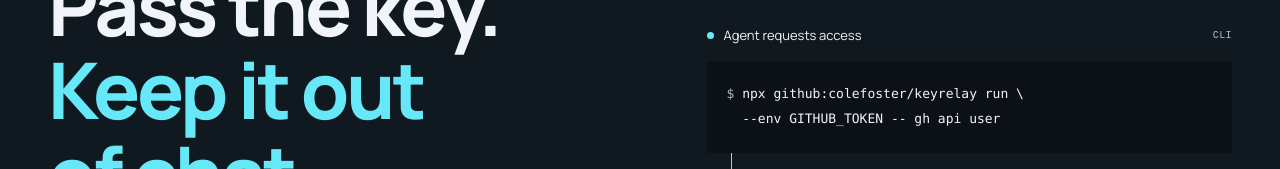
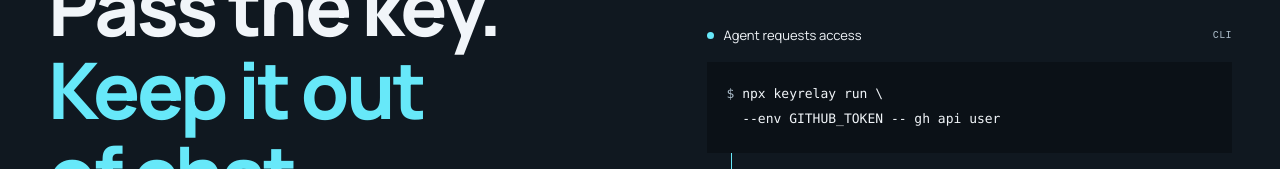
Before and after one commit to colefoster/keyrelay, a website: page site/index.html in a window 1280 px wide. Shown: the part 251-420 px from the top of the page. Drawn offline with Linux system fonts and the light colour scheme.

Commit message:
Document published npx keyrelay command

```diff
--- a/site/index.html
+++ b/site/index.html
@@ -13,7 +13,7 @@
 <main id="main">
 <section class="hero wrap">
 <div class="hero-copy"><h1>Pass the key.<br><span>Keep it out<br>of chat.</span></h1><p class="intro">Your coding agent needs a token.<br>Your conversation doesn’t.</p><p class="description">Keyrelay gives you a private link to review a command and send its credential once. The agent gets on with the work.</p><div class="actions"><a class="button" href="https://github.com/colefoster/keyrelay#setup">Set up Keyrelay <span aria-hidden="true">↗</span></a><a class="text-link" href="#how">Follow the handoff <span aria-hidden="true">↓</span></a></div><p class="footnote">Runs locally. No Tailscale required. Node.js + Python 3.9+.</p></div>
-<div class="handoff" aria-label="Illustrative credential handoff"><div class="demo-label">A credential’s journey <span>EXAMPLE</span></div><div class="agent-line"><span class="status-dot"></span><span>Agent requests access</span><span class="small">CLI</span></div><pre><code><span class="muted">$</span> npx github:colefoster/keyrelay run \
+<div class="handoff" aria-label="Illustrative credential handoff"><div class="demo-label">A credential’s journey <span>EXAMPLE</span></div><div class="agent-line"><span class="status-dot"></span><span>Agent requests access</span><span class="small">CLI</span></div><pre><code><span class="muted">$</span> npx keyrelay run \
   --env GITHUB_TOKEN -- gh api user</code></pre><div class="relay-path"><span class="wire"></span><span>One-time link</span><span class="small">expires in 5 min</span></div><div class="approval"><div class="approval-top"><strong>You review the command</strong><span>PRIVATE</span></div><code>gh api user</code><div class="secret-display" aria-label="Illustrative masked credential">•••• •••• •••• ••••<svg width="20" height="20" viewBox="0 0 24 24" fill="none" aria-hidden="true"><rect x="5" y="10" width="14" height="11" rx="2" stroke="currentColor" stroke-width="1.5"/><path d="M8 10V7a4 4 0 0 1 8 0v3" stroke="currentColor" stroke-width="1.5"/></svg></div><div class="send-example">Send once <span aria-hidden="true">↗</span></div></div><div class="relay-path"><span class="wire"></span><span>Delivered to the command</span></div><div class="finish"><svg width="20" height="20" viewBox="0 0 24 24" fill="none" aria-hidden="true"><path d="m5 12 4 4L19 6" stroke="currentColor" stroke-width="2"/></svg> Plain-text secret echoes redacted.</div><p class="demo-note">This example illustrates the private broker; this site collects no credentials.</p></div>
 </section>
 <section id="how" class="how wrap"><div class="section-heading"><h2>A small detour.<br>A better handoff.</h2><p>For the moment your agent says,<br>“I need an API key.”</p></div><ol class="steps"><li><span class="step-number">1</span><h3>Ask for a credential.</h3><p>The agent wraps its command with Keyrelay. A temporary local broker starts; the runner prints a link and waits.</p></li><li><span class="step-number">2</span><h3>See what will run.</h3><p>Open the local link on the same computer. Review the command and enter the token in your browser.</p></li><li><span class="step-number">3</span><h3>Send it once.</h3><p>The runner claims the credential, passes it through an environment variable or stdin, and runs the command.</p></li></ol></section>
```
Also changed, not shown: README.md.
